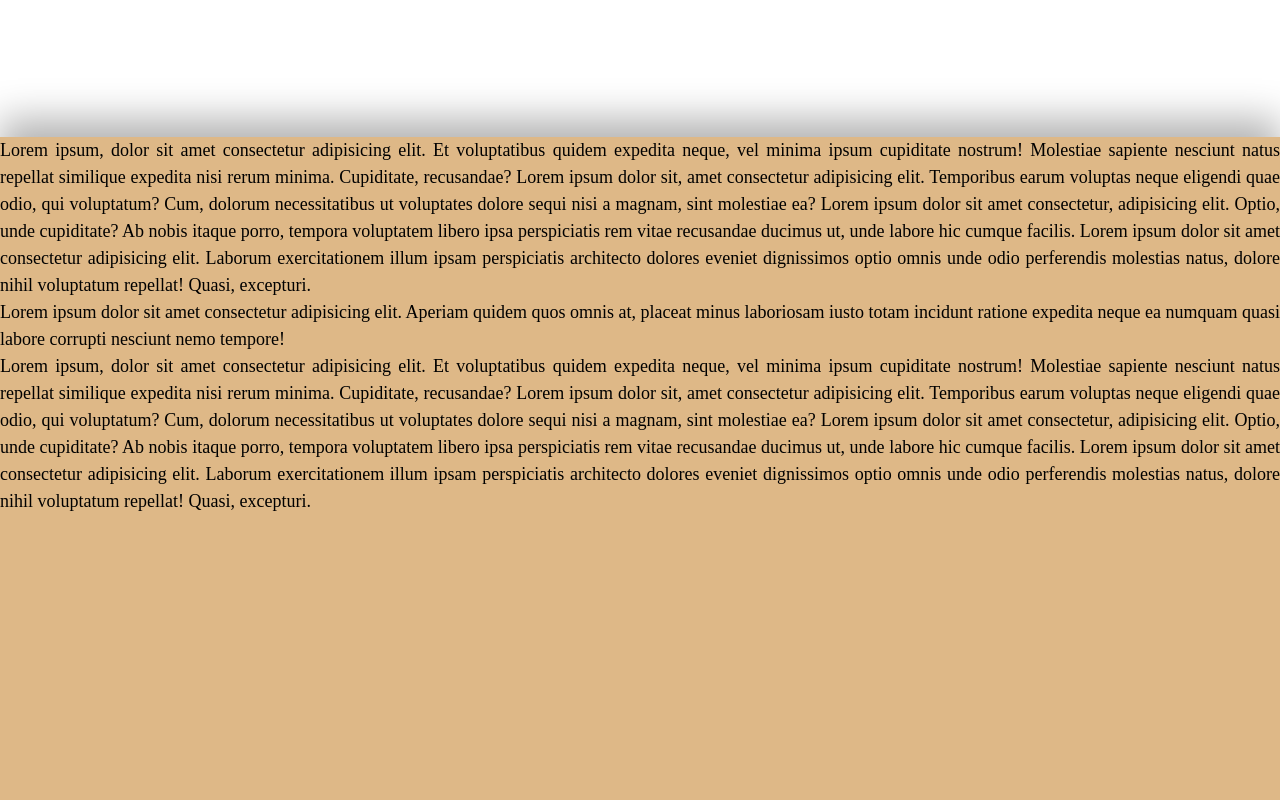
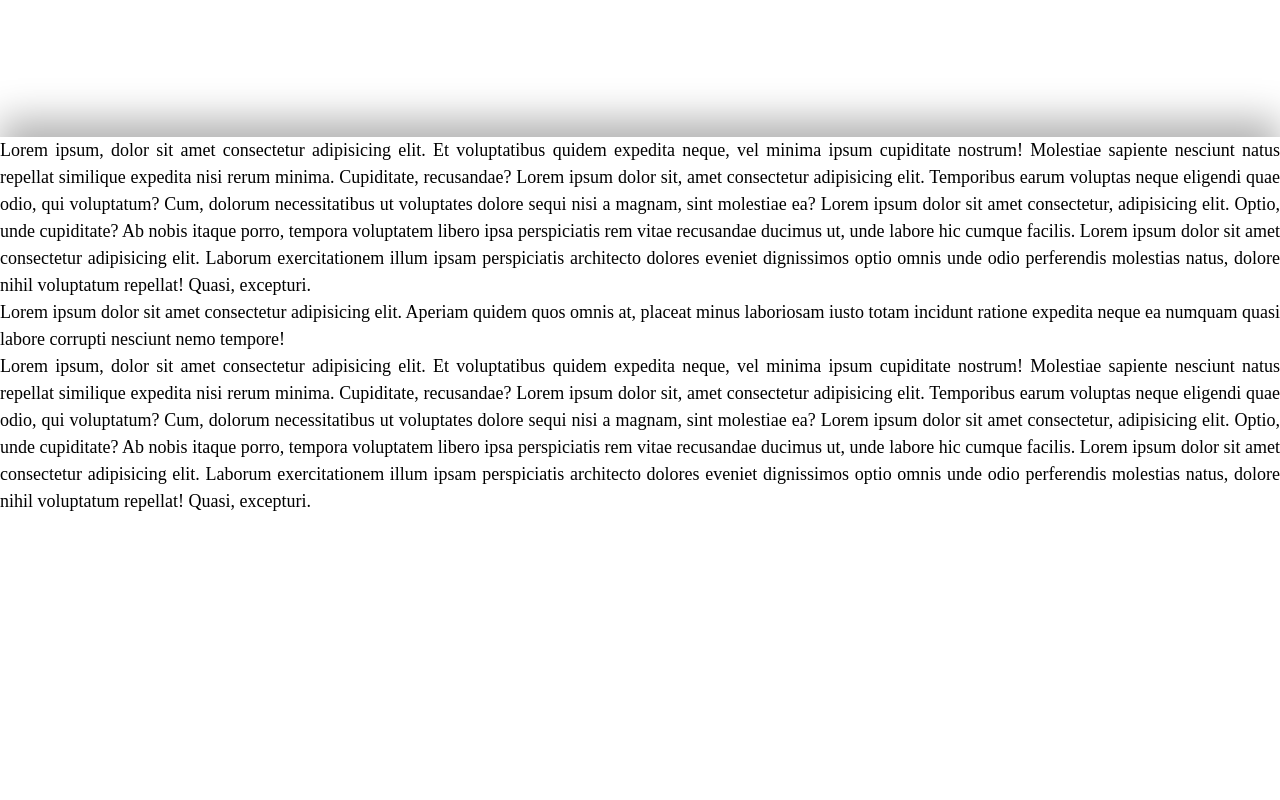
Before and after one commit to macrocephal/macrocephal.cloud-ui, a website: page index.html in a window 1280 px wide. Shown: the part 740-1540 px from the top of the page. Drawn offline with nearby package versions, Linux system fonts and the light colour scheme; files that its build step writes are made by us from their sources.

Commit message:
FIX bg-color
background-color isn't parallax concern

```diff
--- a/scss/__widget.parallax.scss
+++ b/scss/__widget.parallax.scss
@@ -9,13 +9,11 @@
         margin: 0;
         padding: 0;
         min-height: 100vh;
-        background-color: white;
         position: -webkit-sticky;
         position: sticky;
 
         &:nth-child(2n) {
             top: -5em;
-            background-color: burlywood;
         }
 
         &:not(:first-child) {
```
